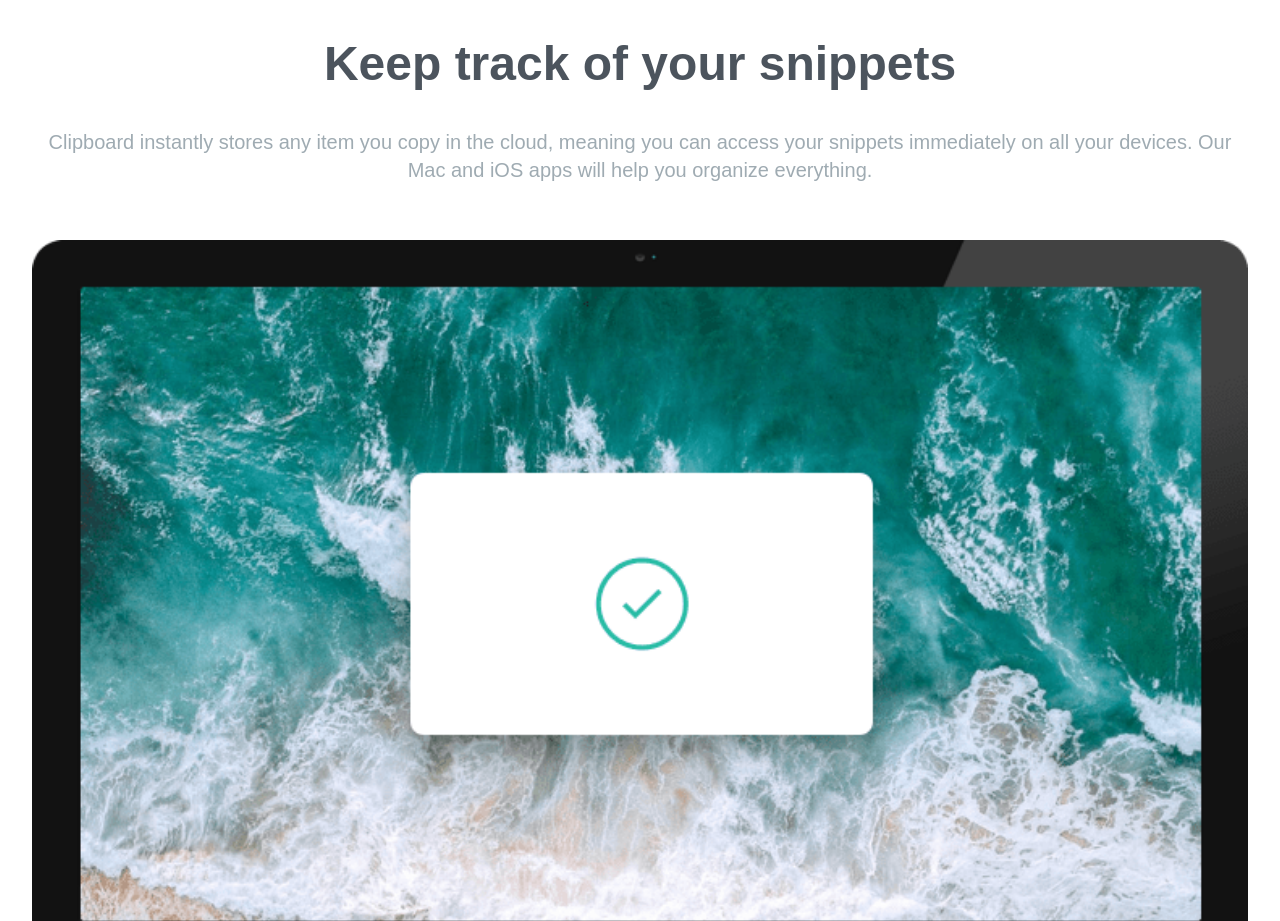
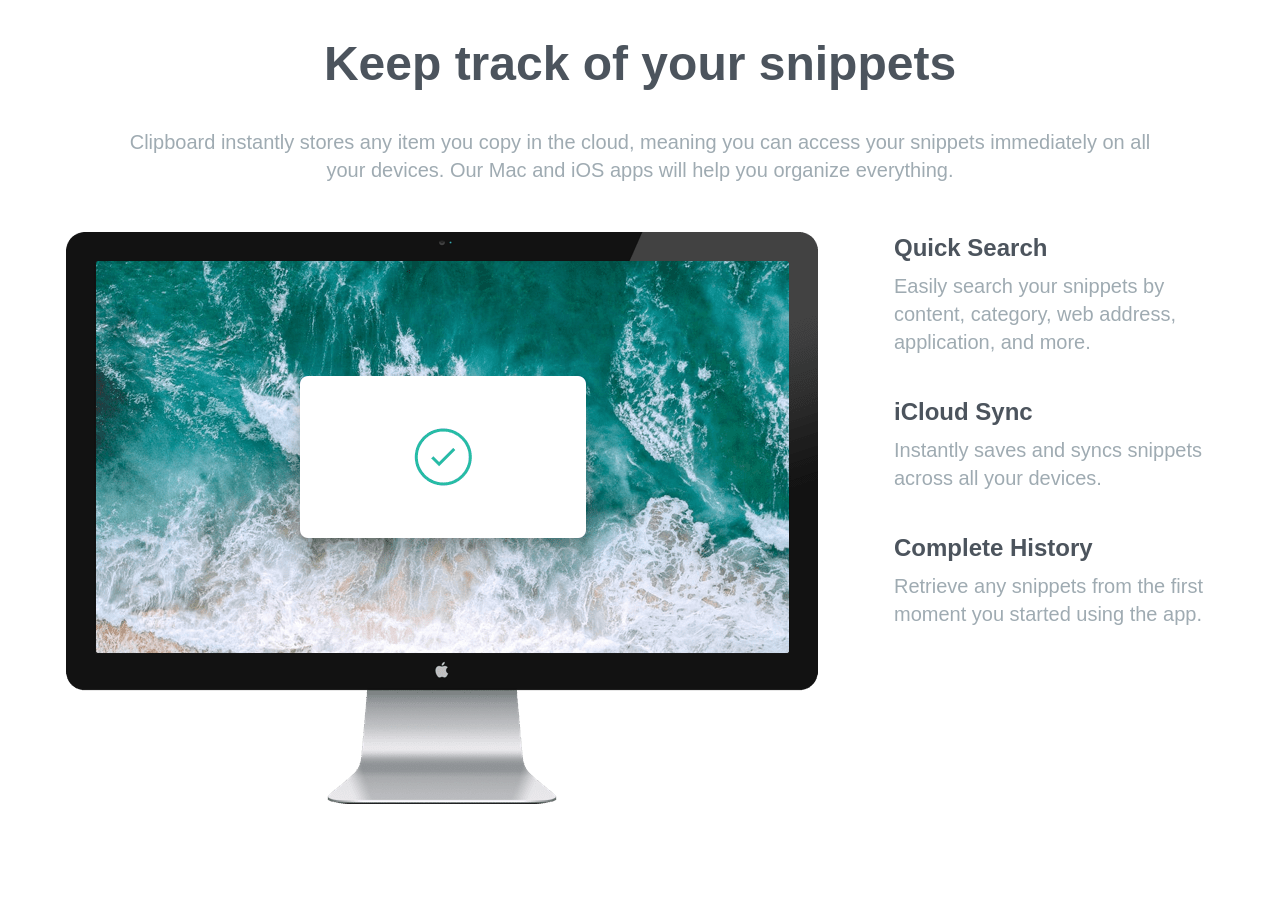
Before and after one commit to vascodes/tw-clipboard-website, a website: page index.html in a window 1280 px wide. Shown: the part 680-1601 px from the top of the page. Drawn offline with Linux system fonts and the light colour scheme; a web font is replaced by a local one.

Commit message:
Update Features section styles for non mobile devices.

```diff
--- a/index.html
+++ b/index.html
@@ -45,16 +45,27 @@
       <!-- Features Section -->
       <section id="features-section">
         <h2>Keep track of your snippets</h2>
-        <p class="text-grayishBlue mt-8 text-xl">
+        <p class="text-grayishBlue mx-auto mt-8 text-xl lg:max-w-5xl">
           Clipboard instantly stores any item you copy in the cloud, meaning you
           can access your snippets immediately on all your devices. Our Mac and
           iOS apps will help you organize everything.
         </p>
-        <!-- Feature Computer Image -->
-        <div class="flex flex-col gap-3">
-          <img src="images/image-computer.png" alt="" class="my-14" />
+        <div
+          class="relative flex flex-col gap-3 md:flex-row md:justify-between md:py-12 lg:items-start lg:justify-evenly"
+        >
+          <!-- Feature Computer Image -->
+          <div class="my-14 lg:my-0 mx-auto">
+            <img
+              src="images/image-computer.png"
+              alt=""
+              class="md:absolute md:-left-48 md:top-16 md:w-3/4 lg:static lg:w-full lg:pr-16"
+            />
+          </div>
 
-          <div class="flex flex-col gap-10">
+          <!-- Feature Lists -->
+          <div
+            class="flex flex-col gap-10 md:max-w-xs md:pt-3 md:text-left lg:pt-0"
+          >
             <div>
               <h5>Quick Search</h5>
               <p class="section-sub-text">
```
Also changed, not shown: css/style.css.
